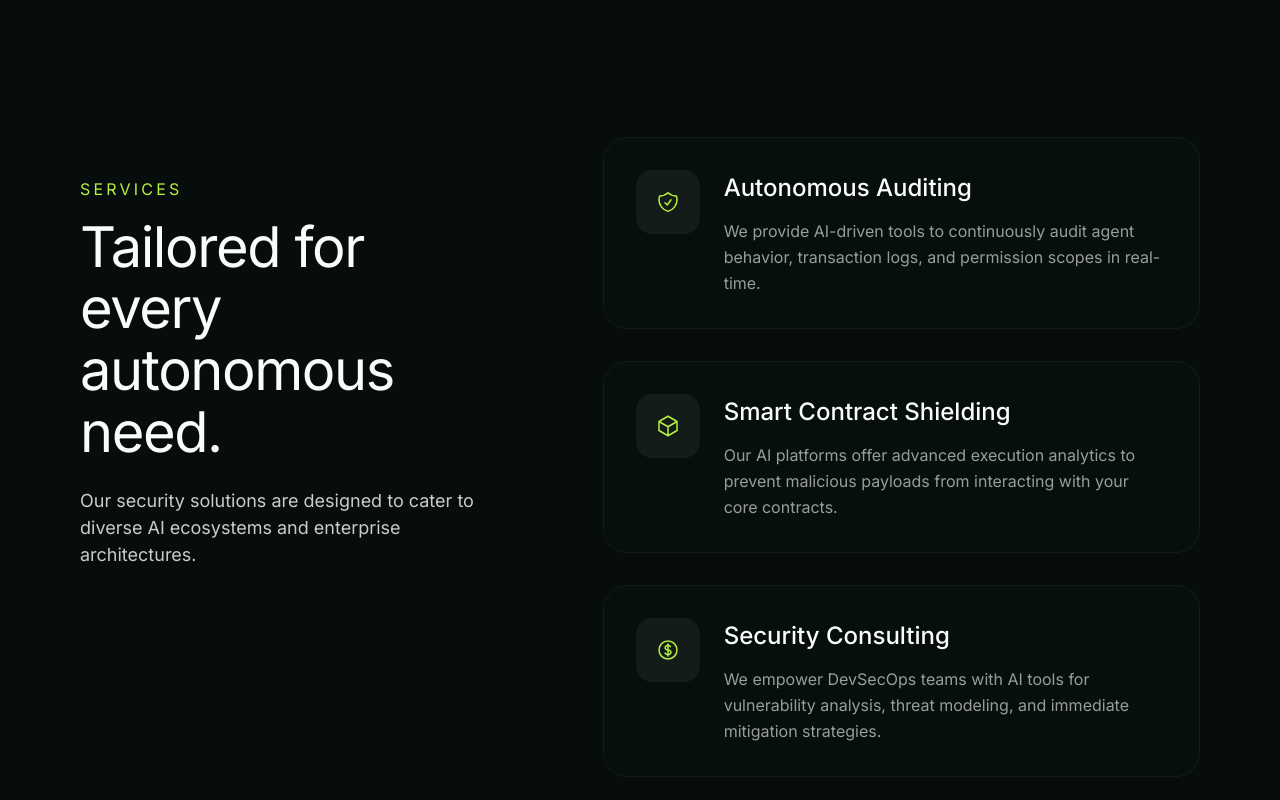
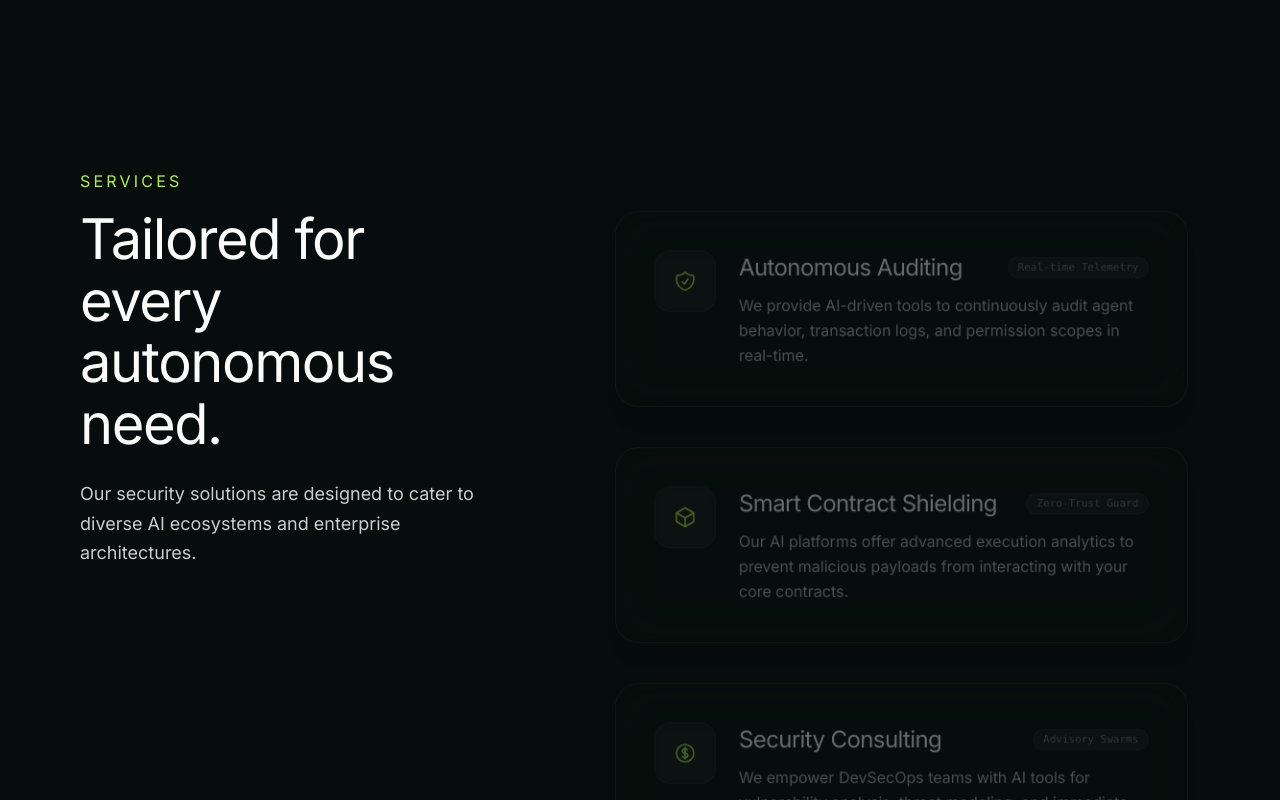
Before and after one commit to bernardo-assis/Hakaton, a React (Vite) app in the folder frontend/: page / in a window 1280 px wide. Shown: the part 3000-3800 px from the top of the page. Built offline with nearby package versions, Linux system fonts and the light colour scheme.

Commit message:
feat(services): add Apple-style Pinning scroll and elastic card stacking

```diff
--- a/frontend/src/components/Services.tsx
+++ b/frontend/src/components/Services.tsx
@@ -1,10 +1,19 @@
-import React from 'react';
+import { useRef, useEffect } from "react";
+import gsap from "gsap";
+import { ScrollTrigger } from "gsap/ScrollTrigger";
+
+gsap.registerPlugin(ScrollTrigger);
 
 export function Services() {
+  const sectionRef = useRef<HTMLElement>(null);
+  const leftColRef = useRef<HTMLDivElement>(null);
+  const cardsRef = useRef<(HTMLDivElement | null)[]>([]);
+
   const services = [
     {
       title: "Autonomous Auditing",
       desc: "We provide AI-driven tools to continuously audit agent behavior, transaction logs, and permission scopes in real-time.",
+      badge: "Real-time Telemetry",
       icon: (
         <svg width="24" height="24" viewBox="0 0 24 24" fill="none" stroke="currentColor" strokeWidth="1.5">
           <path strokeLinecap="round" strokeLinejoin="round" d="M9 12.75L11.25 15 15 9.75m-3-7.036A11.959 11.959 0 013.598 6 11.99 11.99 0 003 9.749c0 5.592 3.824 10.29 9 11.623 5.176-1.332 9-6.03 9-11.622 0-1.31-.21-2.571-.598-3.751h-.152c-3.196 0-6.1-1.248-8.25-3.285z" />
@@ -14,6 +23,7 @@ export function Services() {
     {
       title: "Smart Contract Shielding",
       desc: "Our AI platforms offer advanced execution analytics to prevent malicious payloads from interacting with your core contracts.",
+      badge: "Zero-Trust Guard",
       icon: (
         <svg width="24" height="24" viewBox="0 0 24 24" fill="none" stroke="currentColor" strokeWidth="1.5">
           <path strokeLinecap="round" strokeLinejoin="round" d="M21 7.5l-9-5.25L3 7.5m18 0l-9 5.25m9-5.25v9l-9 5.25M3 7.5l9 5.25M3 7.5v9l9 5.25m0-9v9" />
@@ -23,6 +33,7 @@ export function Services() {
     {
       title: "Security Consulting",
       desc: "We empower DevSecOps teams with AI tools for vulnerability analysis, threat modeling, and immediate mitigation strategies.",
+      badge: "Advisory Swarms",
       icon: (
         <svg width="24" height="24" viewBox="0 0 24 24" fill="none" stroke="currentColor" strokeWidth="1.5">
           <path strokeLinecap="round" strokeLinejoin="round" d="M12 6v12m-3-2.818l.879.659c1.171.879 3.07.879 4.242 0 1.172-.879 1.172-2.303 0-3.182C13.536 12.219 12.768 12 12 12c-.725 0-1.45-.22-2.003-.659-1.106-.879-1.106-2.303 0-3.182s2.9-.879 4.006 0l.415.33M21 12a9 9 0 11-18 0 9 9 0 0118 0z" />
@@ -32,6 +43,7 @@ export function Services() {
     {
       title: "Enterprise Deployments",
       desc: "Our scalable AI security solutions adapt to the unique architectural challenges of businesses running heavy multi-agent swarms.",
+      badge: "High Concurrency",
       icon: (
         <svg width="24" height="24" viewBox="0 0 24 24" fill="none" stroke="currentColor" strokeWidth="1.5">
           <path strokeLinecap="round" strokeLinejoin="round" d="M3.75 21h16.5M4.5 3h15M5.25 3v18m13.5-18v18M9 6.75h1.5m-1.5 3h1.5m-1.5 3h1.5m3-6H15m-1.5 3H15m-1.5 3H15M9 21v-3.375c0-.621.504-1.125 1.125-1.125h3.75c.621 0 1.125.504 1.125 1.125V21" />
@@ -40,42 +52,99 @@ export function Services() {
     }
   ];
 
+  useEffect(() => {
+    const mm = gsap.matchMedia();
+
+    // Em desktop (>= 1024px), aplica o Pinning da Apple e desaceleração elástica
+    mm.add("(min-width: 1024px)", () => {
+      if (sectionRef.current && leftColRef.current) {
+        ScrollTrigger.create({
+          trigger: sectionRef.current,
+          pin: leftColRef.current,
+          start: "top 18%",
+          end: "bottom 90%",
+          pinSpacing: false,
+        });
+      }
+
+      // Desaceleração elástica e stacking progressivo nos cards
+      cardsRef.current.forEach((card) => {
+        if (!card) return;
+        gsap.fromTo(
+          card,
+          { y: 70, opacity: 0.4, scale: 0.96 },
+          {
+            y: 0,
+            opacity: 1,
+            scale: 1,
+            ease: "power2.out",
+            scrollTrigger: {
+              trigger: card,
+              start: "top 85%",
+              end: "top 55%",
+              scrub: 1.2,
+            },
+          }
+        );
+      });
+    });
+
+    return () => mm.revert();
+  }, []);
+
   return (
-    <section className="relative w-full px-6 lg:px-12 xl:px-20 py-32 text-[#FAFCFA] z-10 min-h-screen">
-
+    <section
+      id="services"
+      ref={sectionRef}
+      className="relative w-full px-6 lg:px-12 xl:px-20 py-32 text-[#FAFCFA] z-10 min-h-screen"
+    >
       <div className="max-w-7xl mx-auto flex flex-col lg:flex-row gap-16 lg:gap-24 items-start relative">
 
-        {/* Coluna da Esquerda (Sticky - Fica Fixa no Scroll) */}
-        <div className="w-full lg:w-5/12 sticky top-40 flex flex-col items-start lg:pt-10">
+        {/* Coluna da Esquerda (Apple-Style Pinning — Congela no scroll via GSAP) */}
+        <div
+          ref={leftColRef}
+          className="w-full lg:w-5/12 flex flex-col items-start lg:pt-8 will-change-transform z-10"
+        >
           <span className="text-[#B6F03F] text-[14px] md:text-[16px] font-normal tracking-[0.2em] uppercase mb-4">
             Services
           </span>
-          <h2 className="text-[36px] md:text-[48px] lg:text-[56px] font-normal leading-[1.1] tracking-tight mb-6">
+          <h2 className="text-[36px] md:text-[48px] lg:text-[56px] font-normal leading-[1.1] tracking-tight mb-6 text-[#FAFCFA]">
             Tailored for every autonomous need.
           </h2>
-          <p className="text-[18px] text-[#FAFCFA]/80 max-w-md">
+          <p className="text-[18px] text-[#FAFCFA]/80 max-w-md leading-relaxed">
             Our security solutions are designed to cater to diverse AI ecosystems and enterprise architectures.
           </p>
         </div>
 
-        {/* Coluna da Direita (Cards rolando para cima) */}
-        <div className="w-full lg:w-7/12 flex flex-col gap-8 lg:pb-32">
+        {/* Coluna da Direita (Cards com Stacking e Desaceleração Elástica) */}
+        <div className="w-full lg:w-7/12 flex flex-col gap-8 lg:pb-32 relative z-10">
           {services.map((service, idx) => (
             <div
               key={idx}
-              className="flex flex-col sm:flex-row items-start gap-6 bg-[#0C1411]/40 backdrop-blur-xl border border-white/5 rounded-[24px] p-8 hover:bg-[#0C1411]/80 hover:border-white/10 transition-all duration-300 group"
+              ref={(el) => {
+                cardsRef.current[idx] = el;
+              }}
+              className="flex flex-col sm:flex-row items-start gap-6 bg-[#0C1411]/70 backdrop-blur-xl border border-white/10 rounded-[24px] p-8 lg:p-10 hover:bg-[#0C1411]/90 hover:border-[#B6F03F]/30 transition-all duration-500 shadow-xl hover:shadow-[0_20px_45px_-12px_rgba(0,0,0,0.8)] group will-change-transform cursor-pointer relative overflow-hidden"
             >
+              {/* Brilho dinâmico sutil no hover */}
+              <div className="absolute -inset-20 bg-gradient-to-tr from-[#B6F03F]/5 to-transparent opacity-0 group-hover:opacity-100 transition-opacity duration-700 pointer-events-none" />
+
               {/* Ícone */}
-              <div className="shrink-0 w-16 h-16 rounded-2xl bg-[#FAFCFA]/5 flex items-center justify-center text-[#B6F03F] group-hover:scale-110 group-hover:bg-[#B6F03F]/10 transition-all duration-300">
+              <div className="shrink-0 w-16 h-16 rounded-2xl bg-[#FAFCFA]/5 flex items-center justify-center text-[#B6F03F] group-hover:scale-110 group-hover:bg-[#B6F03F]/15 transition-all duration-300 border border-white/5 shadow-inner">
                 {service.icon}
               </div>
 
-              {/* Texto */}
-              <div className="flex flex-col">
-                <h3 className="text-[24px] font-medium mb-3">
-                  {service.title}
-                </h3>
-                <p className="text-[16px] text-[#FAFCFA]/60 leading-relaxed">
+              {/* Texto do Serviço */}
+              <div className="flex flex-col relative z-10 flex-1">
+                <div className="flex items-center justify-between mb-2">
+                  <h3 className="text-[24px] font-normal text-[#FAFCFA] group-hover:text-[#B6F03F] transition-colors duration-300 tracking-tight">
+                    {service.title}
+                  </h3>
+                  <span className="text-[11px] font-mono text-[#FAFCFA]/40 px-2.5 py-0.5 rounded-full bg-white/5 border border-white/5">
+                    {service.badge}
+                  </span>
+                </div>
+                <p className="text-[16px] text-[#FAFCFA]/70 leading-relaxed font-normal">
                   {service.desc}
                 </p>
               </div>
@@ -84,7 +153,6 @@ export function Services() {
         </div>
 
       </div>
-
     </section>
   );
 }
```
